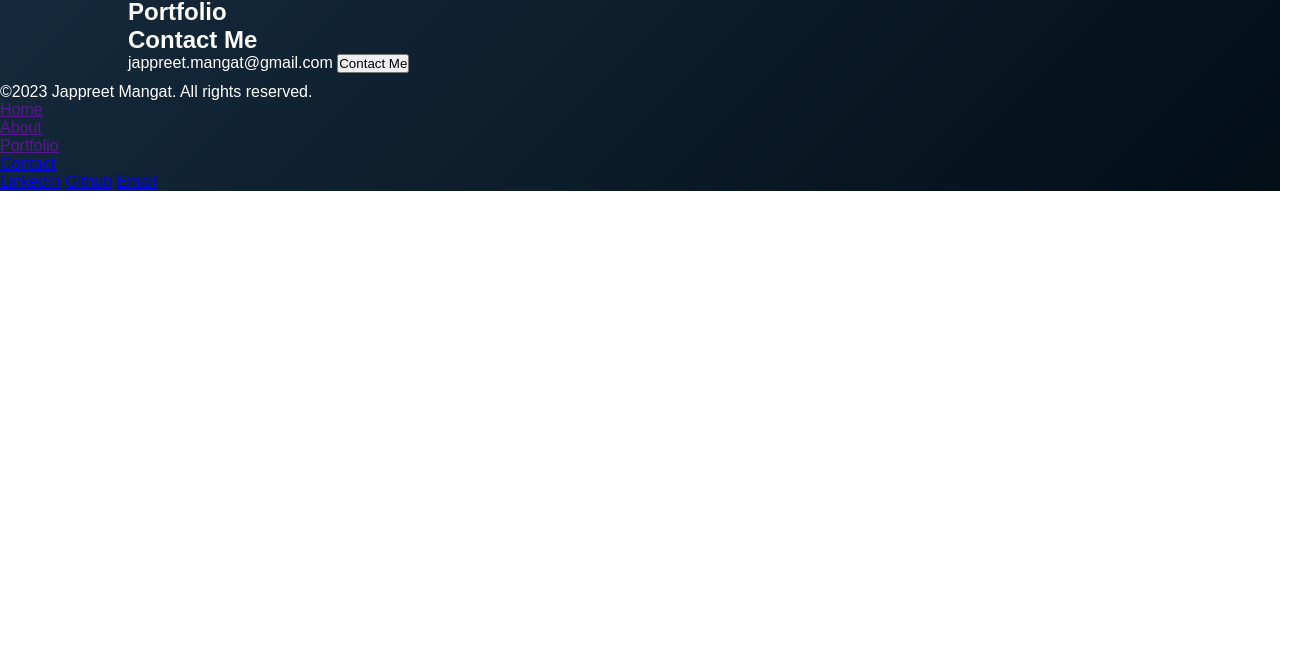
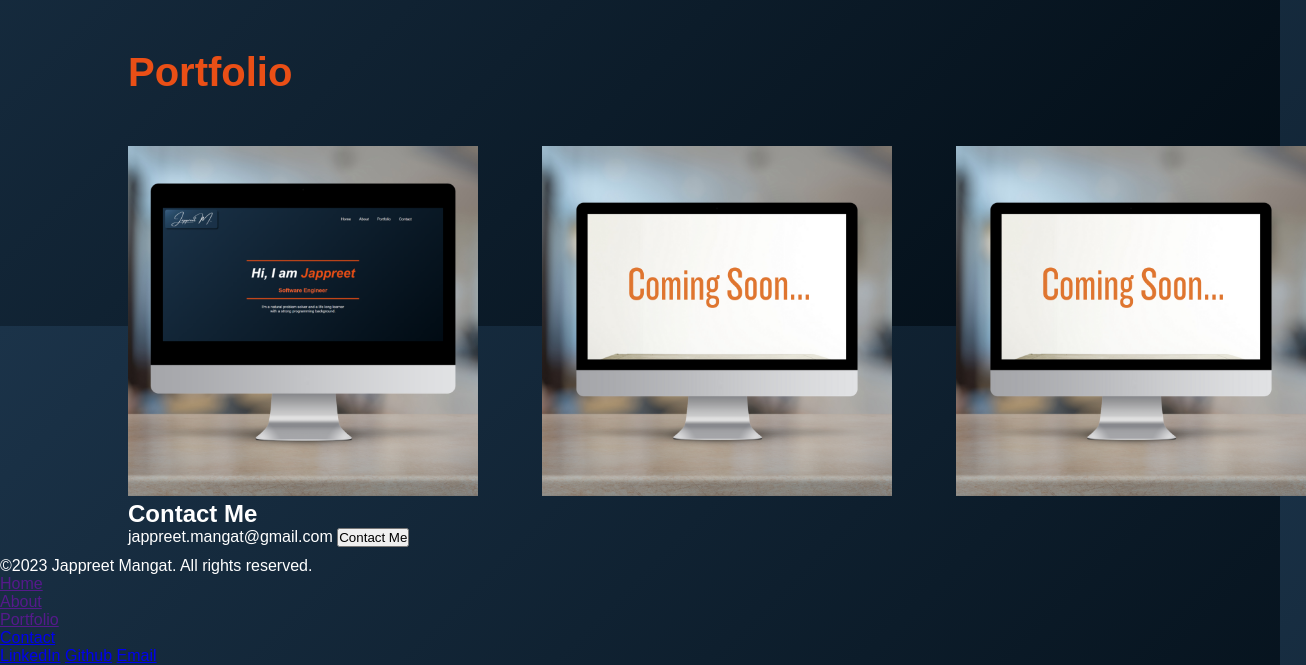
Before and after one commit to JappreetM/JappreetM.github.io, a plain HTML site: page index.html in a window 1280 px wide. Shown: the part 1274-1939 px from the top of the page, 1306 px wide, since content can reach past the window. Before the commit the page ends 1465 px from the top, so only its background shows below. Drawn offline with Linux system fonts and the light colour scheme.

Commit message:
Portfolio section updated

```diff
--- a/index.html
+++ b/index.html
@@ -34,7 +34,7 @@
           strong programming background.
         </div>
       </div>
-
+     <!----------------About Me -------------------->
       <div id="about">
         <img src="images/coder.png" id="coder" />
 
@@ -98,14 +98,27 @@
           </div>
         </div>
       </div>
+      <!---------------- Portfolio----------------->
+      <div class="next-section">
+        <h1>Portfolio</h1>
+      </div>
+      <div class="portfolio-list">
+        <div class="project">
+        <img src="images/project1.png" alt="Portfolio Project">
+        </div>
+        <div class="project">
+          <img src="images/comingproject.png" alt="Upcoming Project">
+        </div>
 
-      <div>
-        <h2>Portfolio</h2>
+        <div class="project">
+          <img src="images/comingproject.png" alt="Upcoming Project">
+        </div>
+        <!-- <div class="project">
+          <img src="images/comingproject.png" alt="Upcoming Project">
+        </div> -->
+
       </div>
-      <div class="project"></div>
-      <div class="project"></div>
-      <div class="project"></div>
-      <div class="project"></div>
+
 
       <div>
         <h2>Contact Me</h2>
--- a/styles.css
+++ b/styles.css
@@ -1,13 +1,12 @@
 * {
   margin: 0;
   padding: 0;
-    font-family: 'Poppins', sans-serif;
+  font-family: "Poppins", sans-serif;
   box-sizing: border-box;
-
 }
 
 body {
-    background-image: linear-gradient(135deg, #1B3349, #010b13);
+  background-image: linear-gradient(135deg, #1b3349, #010b13);
   /* height: 100%; */
   background-repeat: no-repeat;
   background-size: cover;
@@ -16,14 +15,14 @@ body {
   color: #fff;
   width: 100%;
   height: 100vh;
+  /* margin-right: 0; */
 }
-
 
 .logo {
   border-radius: 10px;
   height: 100px;
   /* border: 5px #1B3349 solid; */
-    box-shadow: 5px 5px 3px #0a1620 ;
+  box-shadow: 5px 5px 3px #0a1620;
 }
 
 header {
@@ -32,27 +31,24 @@ header {
   flex-wrap: wrap;
   align-items: center;
   justify-content: space-between;
-
 }
 
 nav ul li {
   display: inline-block;
   list-style: none;
   margin: 10px 20px;
-
 }
 
 nav ul li a {
   color: #fff;
   text-decoration: none;
   font-size: 20px;
-    text-shadow: 2px 2px 4px #0a1620 ;
+  text-shadow: 2px 2px 4px #0a1620;
   position: relative;
-
 }
 
 nav ul li a::after {
-    content: '';
+  content: "";
   width: 0%;
   height: 5px;
   background: #ea4f16;
@@ -84,13 +80,11 @@ nav ul li a:hover {
   margin-top: 15%;
   font-size: 20px;
   /* margin-bottom: 20%; */
-
 }
 
 #name {
   margin: 30px auto;
   /* position: relative; */
-
 }
 #name h1 span {
   /* color: #c6c180; */
@@ -104,7 +98,6 @@ color: #ea4f16;
   position: relative;
 }
 
-
 #name h3 {
   margin-top: 35px;
   margin-bottom: 30px;
@@ -114,10 +107,12 @@ color: #ea4f16;
 }
 
 @keyframes color-change {
-    0% { color: #fff; }
-    50% { color: #ea4f16; }
-
-
+  0% {
+    color: #fff;
+  }
+  50% {
+    color: #ea4f16;
+  }
 }
 
 /* #name h3:hover{
@@ -126,18 +121,18 @@ color: #ea4f16;
 } */
 
 #name h1::before {
-    content: '';
+  content: "";
   width: 50%;
   height: 5px;
   /* background: #c6c180; */
   background: #ea4f16;
   position: absolute;
   left: 25%;
-    top:-30px;
+  top: -30px;
 }
 
 #name h3::after {
-    content: '';
+  content: "";
   width: 50%;
   height: 5px;
   /* background: #c6c180; */
@@ -150,7 +145,6 @@ color: #ea4f16;
 #headline {
   padding-top: 30px;
   margin: auto;
-
 }
 .intro p {
   margin-top: 30px;
@@ -171,14 +165,15 @@ color: #ea4f16;
   width: 50%;
   justify-content: left;
 }
-.next-section h1{
+.next-section h1 {
   margin-top: 5%;
   font-weight: 700;
   font-size: 40px;
   color: #ea4f16;
 }
 
-.next-section p, .tab-content p{
+.next-section p,
+.tab-content p {
   text-align: justify;
   font-size: 15px;
 }
@@ -190,8 +185,6 @@ font-size: 15px;
   /* display: flex;
     flex-wrap: wrap;
      */
-
-
 }
 .tab-heading {
   margin-top: 5%;
@@ -208,23 +201,23 @@ font-size: 15px;
   position: relative;
 }
 .tab-link::after {
-    content: '';
+  content: "";
   width: 0%;
   height: 5px;
   background: #ea4f16;
   position: absolute;
   left: 0px;
   bottom: -5px;
-    transition: .5s;
+  transition: 0.5s;
 }
 
-.tab-link.active-link::after{
+.tab-link.active-link::after {
   width: 100%;
 }
-.tab-link:hover::after{
+.tab-link:hover::after {
   width: 50%;
 }
-.tab-link.active-link:hover::after{
+.tab-link.active-link:hover::after {
   width: 100%;
 }
 
@@ -232,7 +225,7 @@ font-size: 15px;
     width: 100%;
 } */
 
-.tab-content ul{
+.tab-content ul {
   list-style: none;
   line-height: 35px;
 }
@@ -249,3 +242,16 @@ font-size: 15px;
   display: block;
   margin-top: 5%;
 }
+
+.portfolio-list {
+ margin-top: 5%;
+   display: grid;
+gap: 4rem;
+grid-template-columns: 1fr 1fr 1fr;
+margin-right: 0px;
+
+}
+
+.project img{
+    width: 350px;
+}
```
Also changed, not shown: images/comingproject.png (added), images/project1.png (added). Lines whose indentation alone changed are shown as unchanged.
